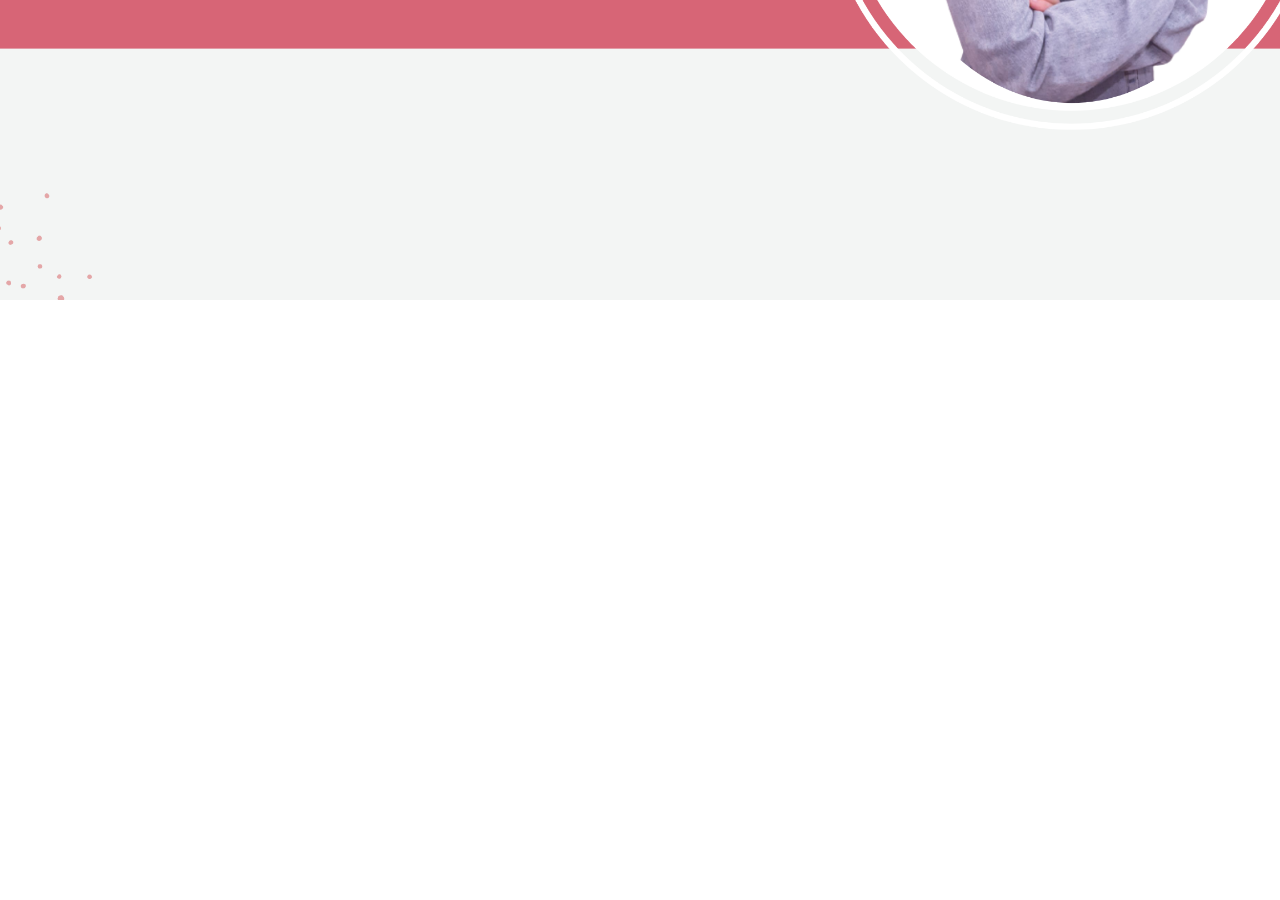
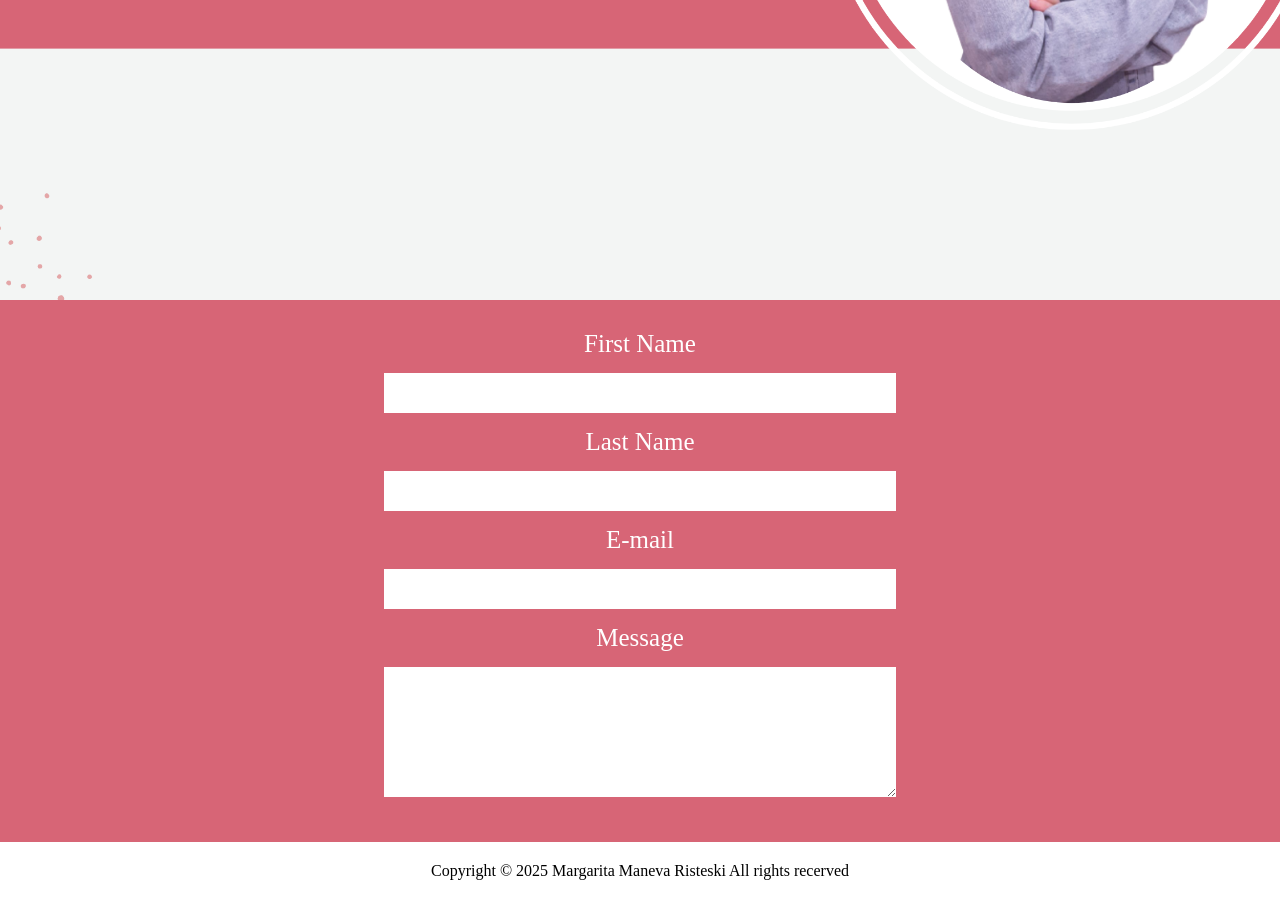
Before and after one commit to mmaneva/MargaritaManevaRisteski.github.io, a plain HTML site: page index.html in a window 1280 px wide. Shown: the part 500-1400 px from the top of the page. Before the commit the page ends 800 px from the top, so only its background shows below. Drawn offline with Linux system fonts and the light colour scheme.

Commit message:
add contact section

```diff
--- a/index.html
+++ b/index.html
@@ -27,9 +27,9 @@
         <div class="cv">Download CV</div>
     </div>
    </div>
-   <div class="About me" hidden>
-    <h2>About me</h2>
-    <p> I'm an enthusiastic, responsible and hard working IT person. Being
+   <div class="about-me" hidden>
+    <h2 class="title">About me</h2>
+    <p class=""> I'm an enthusiastic, responsible and hard working IT person. Being
         worked for different projects helped me to adopt to the changes
         quickly and made me a mature team worker. I am able to work well
         both in a team environment as well as using own initiative. I am able
@@ -38,5 +38,21 @@
    <div hidden>
     <h2>Project</h2>
    </div>
+   <div class="contact">
+            <label>First Name</label>
+            <input value=""/>
+            <label>Last Name</label>
+            <input value="">
+
+        <label>E-mail</label>
+        <input/>
+        <label>Message</label>
+        <textarea rows="6"></textarea>
+   </div>
+   <footer>
+        <div class="footer">
+            <p>Copyright © 2025  Margarita Maneva Risteski All rights recerved</p>
+        </div>
+   </footer>
 </body>
 </html>
--- a/style.css
+++ b/style.css
@@ -99,3 +99,35 @@
 .cv {
     padding: 0 20px;
 }
+
+.contact {
+    padding: 30px 0;
+    display: flex;
+    align-items: center;
+    flex-direction: column;
+    background: #d76576;
+    color: white;
+    font-size: 25px;
+
+}
+
+.contact input {
+    width: 40%;
+    height: 35px;
+    border: none;
+    margin: 15px;
+    padding: 20px
+}
+
+.contact textarea {
+    width: 40%;
+    border: none;
+    margin: 15px;
+    padding: 20px
+}
+
+.footer {
+    display: flex;
+    justify-content: center;
+    margin: 20px;
+}
```
